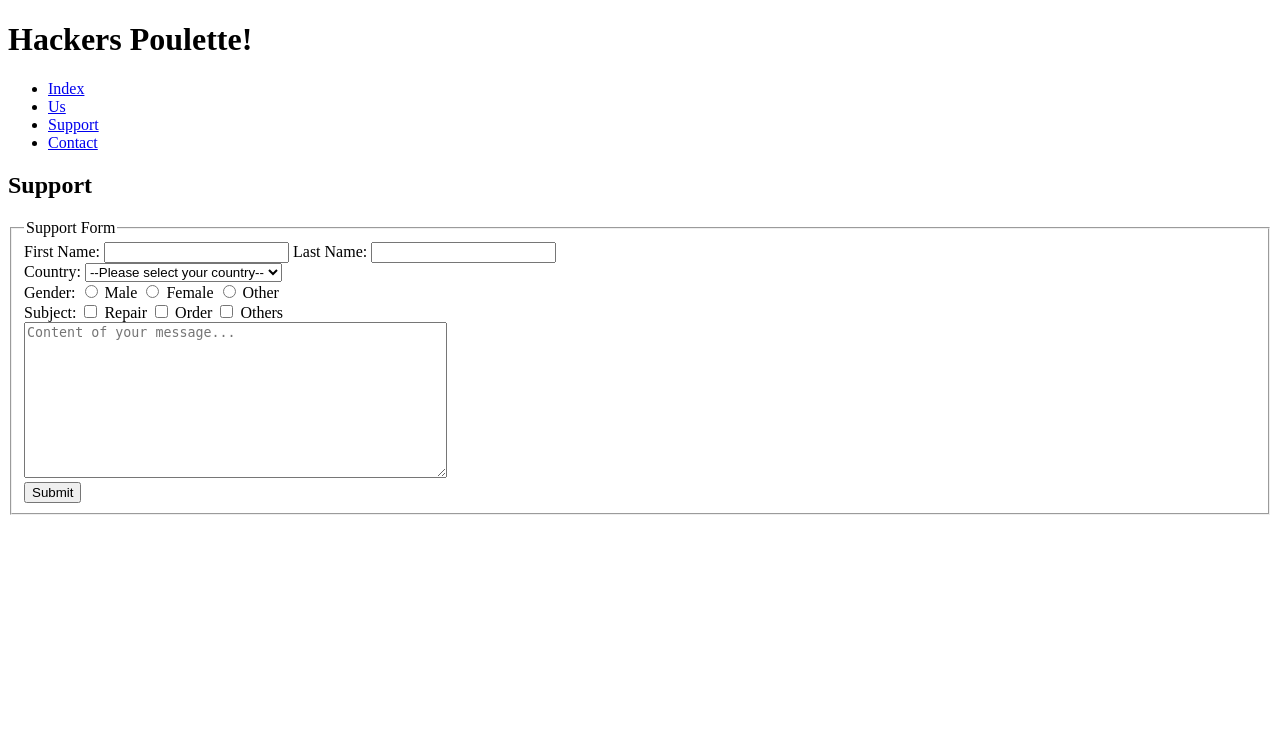
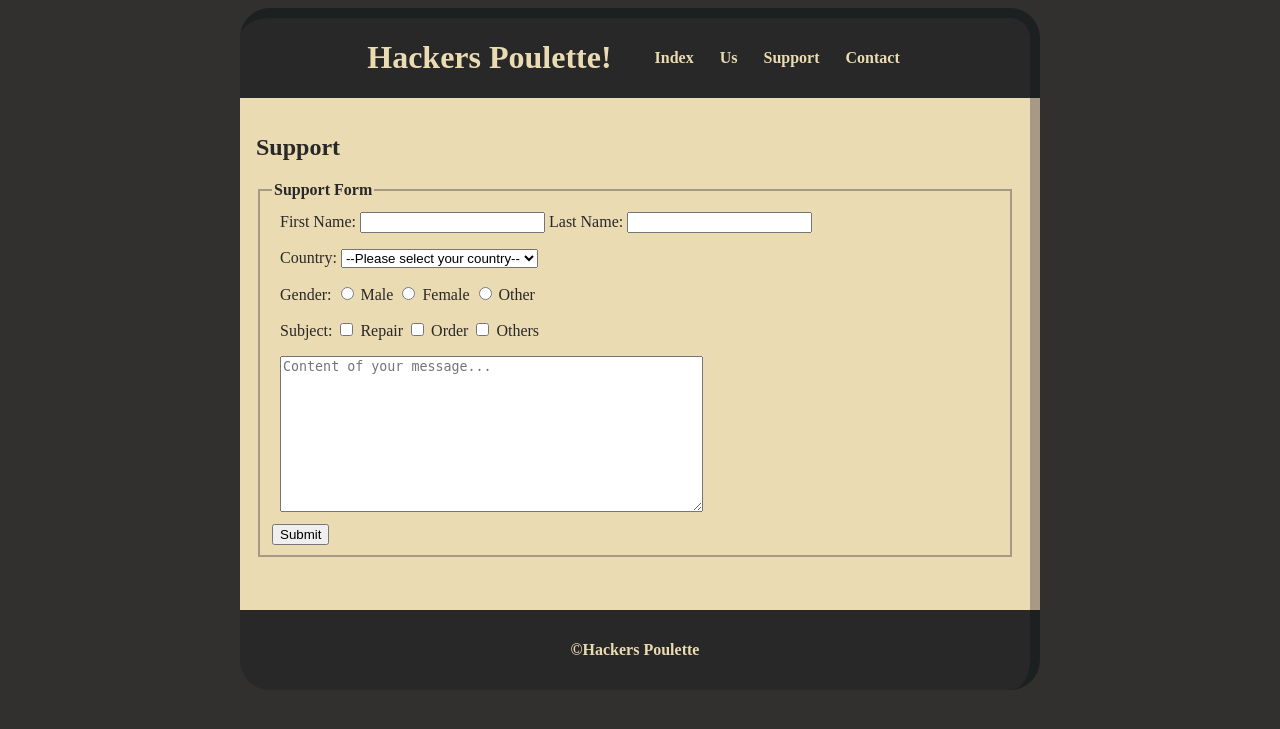
Before and after one commit to jeanmadao/hackers_poulette, a Flask app: page /support in a window 1280 px wide. Shown: the top 729 px of the page. Run offline with Flask 3, Linux system fonts and the light colour scheme.

Commit message:
cooking some css

```diff
--- a/app.py
+++ b/app.py
@@ -1,6 +1,7 @@
 from flask import (
     Flask,
-    render_template
+    render_template,
+    request
 )
 
 app = Flask(__name__)
@@ -9,8 +10,23 @@ app = Flask(__name__)
 def index():
     return render_template("index.html")
 
-@app.route("/support")
-def support():
+@app.route("/support", methods=["GET"])
+def support_get():
+    return render_template("support.html")
+
+@app.route("/support", methods=["POST"])
+def support_post():
+    first_name =  request.form.get("first_name")
+    last_name =  request.form.get("last_name")
+    gender =  request.form.get("gender")
+    subjects = 0
+    if request.form.get("repair"):
+        subjects += 4
+    if request.form.get("order"):
+        subjects += 2
+    if request.form.get("others") or subjects == 0:
+        subjects += 1
+    message = request.form.get("gender")
     return render_template("support.html")
 
 if __name__ == "__main__":
--- /dev/null
+++ b/static/site.css
@@ -0,0 +1,93 @@
+:root {
+    display: flex;
+    justify-content: center;
+
+    background-color: #32302f;
+}
+
+body {
+    width: 50rem;
+    border-radius: 30px;
+
+    display: flex;
+    flex-direction: column;
+    justify-content: center;
+
+}
+
+header {
+    background-color: #282828;
+    color: #ebdbb2;
+    border-top-left-radius: 30px;
+    border-top-right-radius: 30px;
+    border-top-style: solid;
+    border-right-style: solid;
+    border-width: 10px;
+    border-color: #1d2021;
+
+    display: flex;
+    justify-content: center;
+    align-items: center;
+
+}
+
+ul {
+    list-style: none;
+    display: flex;
+    gap: 20px;
+}
+
+a {
+    text-decoration: none;
+    font-weight: bold;
+    color: #ebdbb2;
+    padding: 3px;
+}
+
+a:hover {
+    color: #282828;
+    background-color: #ebdbb2;
+}
+
+main {
+    background-color: #ebdbb2;
+    border-right-style: solid;
+    border-width: 10px;
+    border-color: #a89984;
+    display: flex;
+    flex-direction: column;
+    padding: 1rem;
+    min-height: 30rem;
+    color: #282828;
+}
+
+fieldset {
+    color: #282828;
+    border: 2px solid;
+    border-color: #a89984;
+}
+
+legend {
+    font-weight: bold;
+}
+
+.form-row {
+    padding: 0.5rem;
+}
+
+footer {
+    background-color: #282828;
+    color: #ebdbb2;
+    border-bottom-left-radius: 30px;
+    border-bottom-right-radius: 30px;
+    border-right-style: solid;
+    border-width: 10px;
+    border-color: #1d2021;
+    min-height: 5rem;
+
+
+    display: flex;
+    justify-content: center;
+    align-items: center;
+    font-weight: bold;
+}
--- a/templates/layout.html
+++ b/templates/layout.html
@@ -2,6 +2,7 @@
 <html lang="en-US">
   <head>
     <title>Hackers Poulette</title>
+    <link rel="stylesheet" href="/static/site.css">
   </head>
   <body>
     <header>
@@ -20,5 +21,9 @@
       {% block content %}{% endblock %}
     </main>
 
+    <footer>
+      ©Hackers Poulette
+    </footer>
+
   </body>
 </html>
--- a/templates/support.html
+++ b/templates/support.html
@@ -3,15 +3,18 @@
 {% block content %}
   <h2>Support</h2>
 
-  <form id="support-form">
+  <form action="/support" method="post" id="support-form">
     <fieldset>
       <legend>Support Form</legend>
 
       <div class="form-row">
-        <label for="first-name">First Name:</label>
-        <input type="text" id="first-name" name="first-name" required/>
-        <label for="last-name">Last Name:</label>
-        <input type="text" id="last-name" name="last-name" required/>
+        <label for="first_name">First Name:</label>
+        <input type="text" id="first_name" name="first_name" required/>
+        <span class="error"></span>
+
+        <label for="last_name">Last Name:</label>
+        <input type="text" id="last_name" name="last_name" required/>
+        <span class="error"></span>
       </div>
 
       <div class="form-row">
@@ -24,29 +27,32 @@
           <option value="nl">Netherlands</option>
           <option value="us">United States</option>
         </select>
+        <span class="error"></span>
       </div>
 
       <div class="form-row">
         <label>Gender:</label>
 
-        <input type="radio" id="male" name="gender" required>
+        <input type="radio" id="male" value="male" name="gender" required>
         <label for="male">Male</label>
 
-        <input type="radio" id="female" name="gender" required>
+        <input type="radio" id="female" value="female" name="gender" required>
         <label for="female">Female</label>
 
-        <input type="radio" id="other" name="gender" required>
+        <input type="radio" id="other" value="other" name="gender" required>
         <label for="other">Other</label>
+
+        <span class="error"></span>
       </div>
 
       <div class="form-row">
         <label>Subject:</label>
 
         <input type="checkbox" id="repair" name="repair">
-        <label for="male">Repair</label>
+        <label for="repair">Repair</label>
 
         <input type="checkbox" id="order" name="order">
-        <label for="female">Order</label>
+        <label for="order">Order</label>
 
         <input type="checkbox" id="others" name="others">
         <label for="others">Others</label>
@@ -55,6 +61,7 @@
       <div class="form-row">
         <label for="message"></label>
         <textarea id="message" name="message" placeholder="Content of your message..." rows="10" cols="50" required></textarea>
+        <span class="error"></span>
       </div>
 
       <button>Submit</button>
```
